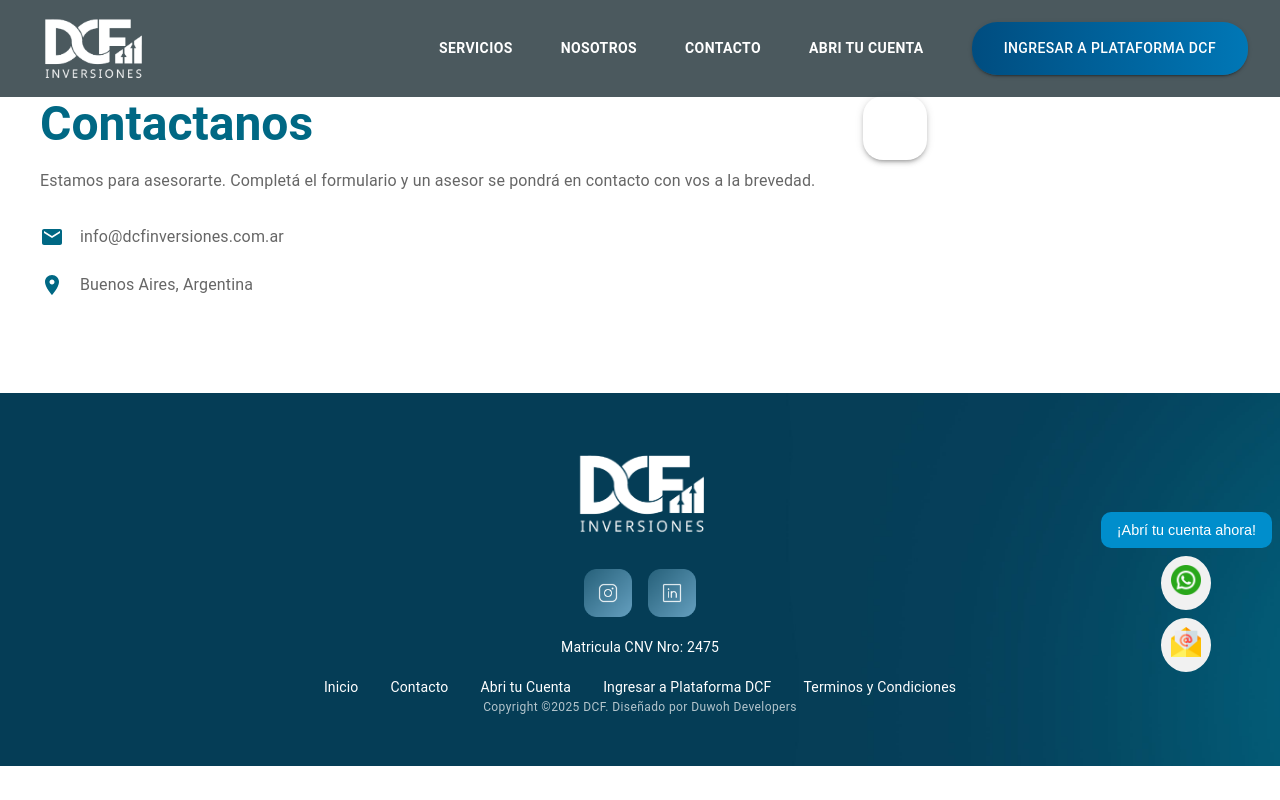
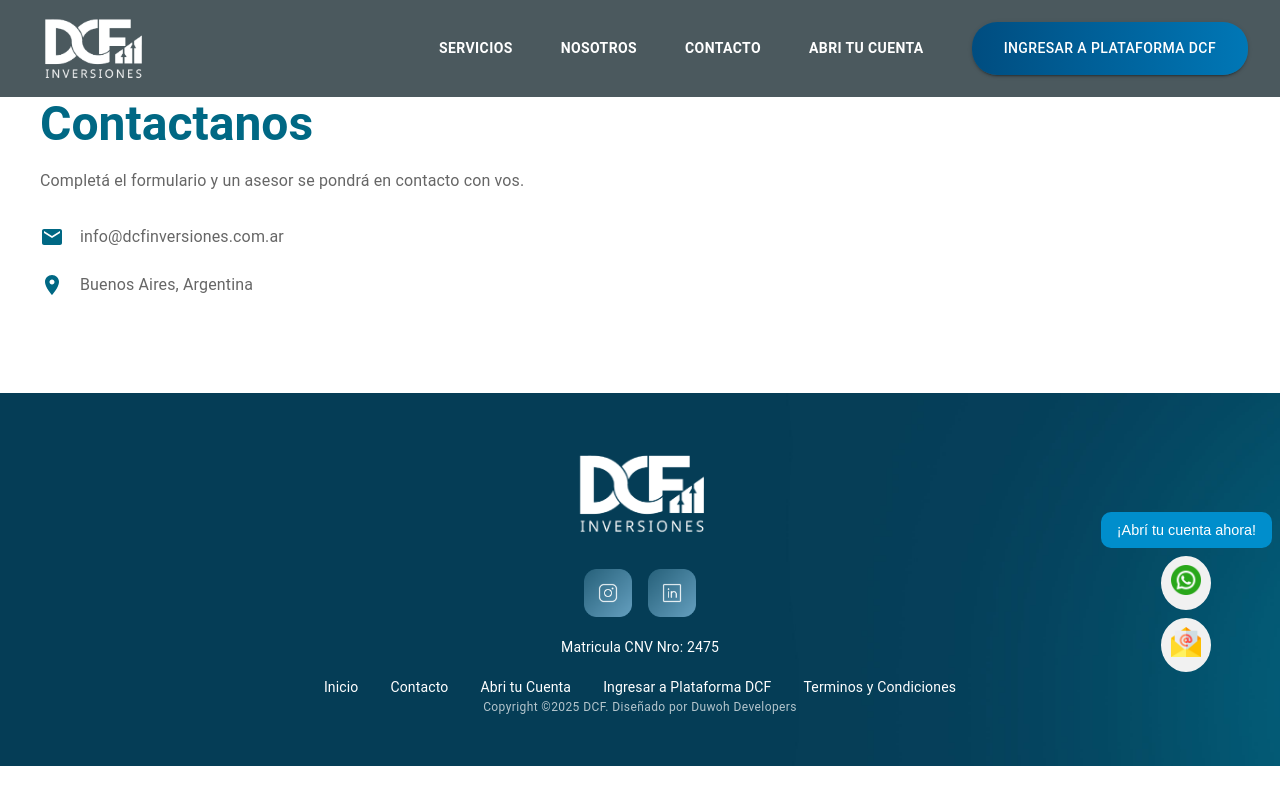
Before and after one commit to dcfgit/webs, a Next.js app: page /webs/contacto in a window 1280 px wide. Built offline with nearby package versions, Linux system fonts and the light colour scheme.

Commit message:
Fix formulario

```diff
--- a/src/components/Layouts/components/contactPage.jsx
+++ b/src/components/Layouts/components/contactPage.jsx
@@ -1,41 +1,36 @@
 import React, { useEffect } from "react";
 import { Box, Grid, Typography, Paper } from "@mui/material";
-import { LocationOn, Phone, Email } from "@mui/icons-material";
+import { LocationOn, Email } from "@mui/icons-material";
 
 export default function ContactPage() {
 
   useEffect(() => {
-    // 1. Crear el elemento script
-    const script = document.createElement("script");
-    script.src = "https://api.clientify.net/web-marketing/superforms/script/268832.js";
-    script.type = "text/javascript";
-    script.async = true;
+    // Definimos el ID del contenedor
+    const containerId = "clientify-form-268832"; // ID estándar que suele usar Clientify
+    const container = document.getElementById("clientify-form-container");
 
-    // 2. Buscar el contenedor donde queremos que aparezca el formulario
-    const container = document.getElementById("clientify-form-container");
-    if (container) {
+    if (container && !document.getElementById("clientify-script")) {
+      const script = document.createElement("script");
+      script.id = "clientify-script";
+      script.src = "https://api.clientify.net/web-marketing/superforms/script/268832.js";
+      script.type = "text/javascript";
+      script.async = true;
+
       container.appendChild(script);
     }
-
-    // Limpieza al desmontar el componente
-    return () => {
-      if (container) {
-        container.innerHTML = "";
-      }
-    };
   }, []);
 
   return (
     <Box sx={{ py: { xs: 8, md: 12 }, px: 2, bgcolor: "transparent" }}>
       <Grid container spacing={6} maxWidth="lg" sx={{ mx: "auto" }}>
 
-        {/* LADO IZQUIERDO: INFORMACIÓN */}
+        {/* INFORMACIÓN DE CONTACTO */}
         <Grid item xs={12} md={5}>
           <Typography variant="h3" fontWeight="bold" gutterBottom sx={{ color: "rgba(0, 104, 132, 1)" }}>
             Contactanos
           </Typography>
           <Typography variant="body1" sx={{ mb: 4, color: "rgba(102, 102, 102, 1)" }}>
-            Estamos para asesorarte. Completá el formulario y un asesor se pondrá en contacto con vos a la brevedad.
+            Completá el formulario y un asesor se pondrá en contacto con vos.
           </Typography>
 
           <Box sx={{ display: 'flex', flexDirection: 'column', gap: 3 }}>
@@ -50,11 +45,12 @@
           </Box>
         </Grid>
 
-        {/* LADO DERECHO: EL FORMULARIO DE CLIENTIFY */}
+        {/* CONTENEDOR DEL FORMULARIO */}
         <Grid item xs={12} md={7}>
-          <Paper elevation={3} sx={{ p: 4, borderRadius: "20px" }}>
-            {/* Este div es donde Clientify inyectará el formulario */}
-            <div id="clientify-form-container"></div>
+          <Paper elevation={0} sx={{ p: 2, borderRadius: "20px", bgcolor: 'transparent' }}>
+            <div id="clientify-form-container">
+              {/* El formulario se cargará aquí dentro */}
+            </div>
           </Paper>
         </Grid>
 
```
